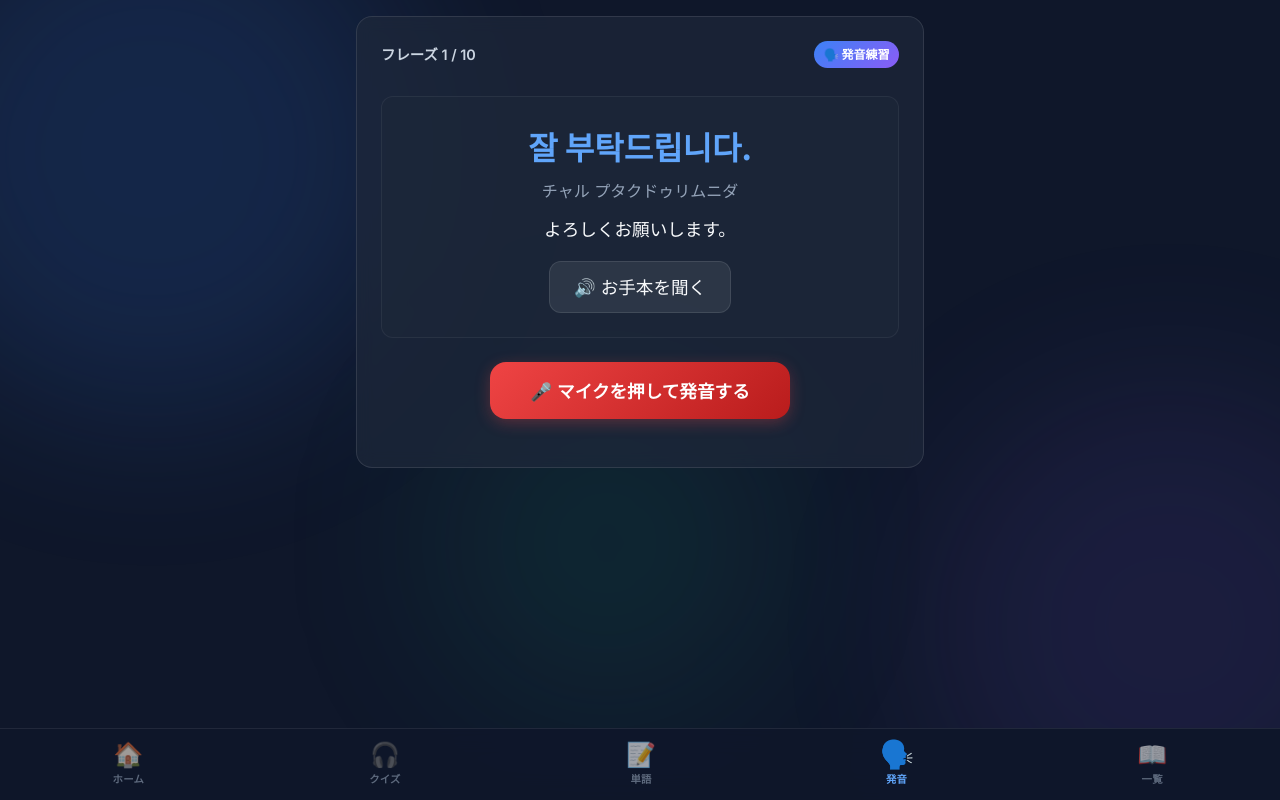
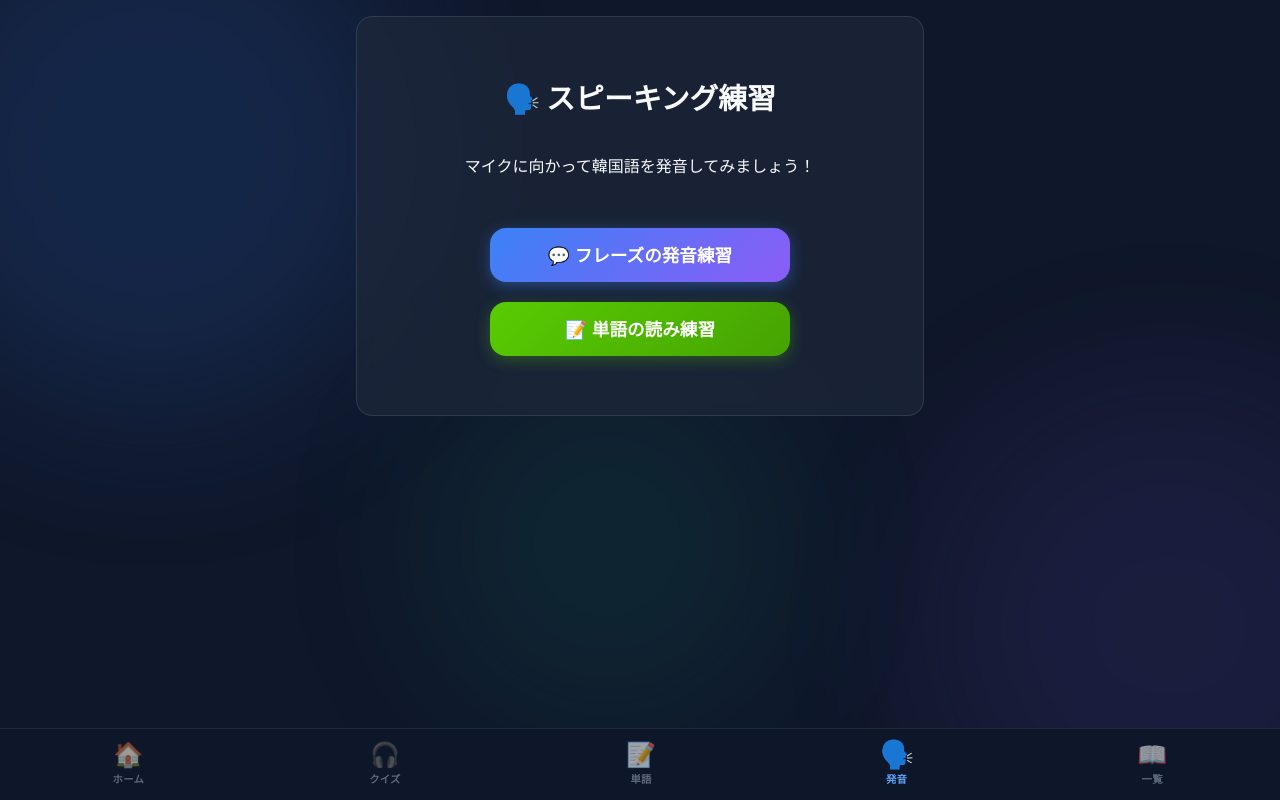
Before and after one commit to yoshifumi0125/hellotalk-korean-phrases, a React (Vite) app: page / in a window 1280 px wide. Both pictures are taken after a click on the button "🗣️ 発音". Built offline with nearby package versions, Linux system fonts and the light colour scheme.

Commit message:
feat: add word reading speaking practice mode

```diff
--- a/src/components/SpeakingComponent.jsx
+++ b/src/components/SpeakingComponent.jsx
@@ -1,44 +1,55 @@
-import React, { useState, useEffect, useMemo } from 'react';
+import React, { useState, useEffect } from 'react';
 import phrasesData from '../data/phrases.json';
+import levelsData from '../data/levels.json';
 
 const SpeakingComponent = () => {
+    const [speakingMode, setSpeakingMode] = useState(null); // 'phrase' | 'word'
     const [questions, setQuestions] = useState([]);
     const [currentIndex, setCurrentIndex] = useState(0);
     const [isRecording, setIsRecording] = useState(false);
     const [userScript, setUserScript] = useState('');
-    const [feedback, setFeedback] = useState(null); // 'correct' | 'wrong' | null
+    const [feedback, setFeedback] = useState(null);
     const [recognitionSupported, setRecognitionSupported] = useState(true);
+    const [score, setScore] = useState(0);
 
     const SpeechRecognition = window.SpeechRecognition || window.webkitSpeechRecognition;
 
     useEffect(() => {
         if (!SpeechRecognition) {
             setRecognitionSupported(false);
-            return;
         }
+    }, [SpeechRecognition]);
 
-        // シャッフルして10問セットを作る
+    const startPhraseMode = () => {
         const shuffled = [...phrasesData.phrases].sort(() => 0.5 - Math.random());
         setQuestions(shuffled.slice(0, 10));
-    }, [SpeechRecognition]);
+        setSpeakingMode('phrase');
+        setCurrentIndex(0);
+        setScore(0);
+        setUserScript('');
+        setFeedback(null);
+    };
+
+    const startWordMode = () => {
+        const shuffled = [...levelsData.wordQuiz].sort(() => 0.5 - Math.random());
+        setQuestions(shuffled.slice(0, 10));
+        setSpeakingMode('word');
+        setCurrentIndex(0);
+        setScore(0);
+        setUserScript('');
+        setFeedback(null);
+    };
 
     if (!recognitionSupported) {
         return (
             <div className="quiz-container start-screen">
                 <h2>🗣️ スピーキングモード</h2>
-                <p>大変申し訳ありません。お使いのブラウザは音声認識機能（マイク入力）をサポートしていません。</p>
+                <p>お使いのブラウザは音声認識機能をサポートしていません。</p>
                 <p>Google Chrome または 最新のSafariをご利用ください。</p>
             </div>
         );
     }
 
-    if (questions.length === 0) {
-        return <div className="quiz-container">読み込み中...</div>;
-    }
-
-    const currentPhrase = questions[currentIndex];
-
-    // 発音記号や空白を除外して比較しやすくする関数
     const normalizeString = (str) => {
         return str.replace(/[!?.,\s]/g, '').trim();
     };
@@ -67,12 +78,13 @@ const SpeakingComponent = () => {
             const transcript = event.results[0][0].transcript;
             setUserScript(transcript);
 
-            // 正誤判定
-            const target = normalizeString(currentPhrase.ko);
+            const currentItem = questions[currentIndex];
+            const target = normalizeString(currentItem.ko);
             const spoken = normalizeString(transcript);
 
             if (spoken === target || spoken.includes(target) || target.includes(spoken)) {
                 setFeedback('correct');
+                setScore(prev => prev + 1);
             } else {
                 setFeedback('wrong');
             }
@@ -99,32 +111,84 @@ const SpeakingComponent = () => {
             setUserScript('');
             setFeedback(null);
         } else {
-            // クイズ終了したら再度シャッフルしてリスタート
-            const shuffled = [...phrasesData.phrases].sort(() => 0.5 - Math.random());
-            setQuestions(shuffled.slice(0, 10));
-            setCurrentIndex(0);
-            setUserScript('');
-            setFeedback(null);
+            // 結果画面を表示するため speakingMode を 'result' に
+            setSpeakingMode('result');
         }
     };
+
+    // ======== モード選択画面 ========
+    if (speakingMode === null) {
+        return (
+            <div className="quiz-container start-screen">
+                <h2>🗣️ スピーキング練習</h2>
+                <p>マイクに向かって韓国語を発音してみましょう！</p>
+                <div className="word-quiz-modes">
+                    <button className="start-btn" onClick={startPhraseMode}>
+                        💬 フレーズの発音練習
+                    </button>
+                    <button className="start-btn reverse-btn" onClick={startWordMode}>
+                        📝 単語の読み練習
+                    </button>
+                </div>
+            </div>
+        );
+    }
+
+    // ======== 結果画面 ========
+    if (speakingMode === 'result') {
+        const percentage = Math.round((score / 10) * 100);
+        return (
+            <div className="quiz-container result-screen">
+                <h2>スピーキング結果</h2>
+                <div className="score-display">
+                    <span className="score-number">{score}</span> / 10
+                </div>
+                <p className="result-message">
+                    {score === 10 ? "パーフェクト！🎉" : score >= 8 ? "素晴らしい発音です！✨" : score >= 5 ? "いい調子です！👍" : "もっと練習しましょう！💪"}
+                </p>
+                <div className="word-quiz-modes">
+                    <button className="start-btn" onClick={startPhraseMode}>💬 フレーズをもう一度</button>
+                    <button className="start-btn reverse-btn" onClick={startWordMode}>📝 単語をもう一度</button>
+                    <button className="start-btn back-btn" onClick={() => setSpeakingMode(null)}>モード選択に戻る</button>
+                </div>
+            </div>
+        );
+    }
+
+    // ======== プレイ画面 ========
+    if (questions.length === 0) {
+        return <div className="quiz-container">読み込み中...</div>;
+    }
+
+    const currentItem = questions[currentIndex];
+    const isWordMode = speakingMode === 'word';
 
     return (
         <div className="quiz-container speaking-container">
             <div className="quiz-header">
-                <span className="question-count">フレーズ {currentIndex + 1} / 10</span>
-                <span className="mode-badge">🗣️ 発音練習</span>
+                <span className="question-count">
+                    {isWordMode ? '📝' : '💬'} {currentIndex + 1} / 10
+                </span>
+                <span className="current-score">正解: {score}</span>
+            </div>
+
+            {/* プログレスバー */}
+            <div className="progress-bar-container">
+                <div className="progress-bar-fill" style={{ width: `${(currentIndex / 10) * 100}%` }}></div>
             </div>
 
             <div className="phrase-display">
-                <h2 className="speaking-korean">{currentPhrase.ko}</h2>
-                <p className="speaking-kana">{currentPhrase.kana}</p>
-                <p className="speaking-ja">{currentPhrase.ja}</p>
+                <h2 className="speaking-korean">{currentItem.ko}</h2>
+                <p className="speaking-kana">{currentItem.kana}</p>
+                <p className="speaking-ja">{currentItem.ja}</p>
+                {!isWordMode && currentItem.audioPath && (
                     <button
                         className="replay-btn small-margin"
-                    onClick={() => playAudio(currentPhrase.audioPath)}
+                        onClick={() => playAudio(currentItem.audioPath)}
                     >
                         🔊 お手本を聞く
                     </button>
+                )}
             </div>
 
             <div className="recording-area">
@@ -133,29 +197,35 @@ const SpeakingComponent = () => {
                     onClick={startRecording}
                     disabled={isRecording}
                 >
-                    {isRecording ? "🎙️ 音声を聞き取っています..." : "🎤 マイクを押して発音する"}
+                    {isRecording ? "🎙️ 聞き取り中..." : "🎤 タップして発音する"}
                 </button>
             </div>
 
             {userScript && (
                 <div className={`feedback-area ${feedback}`}>
-                    <p className="user-spoken-label">あなたが発音した内容：</p>
+                    <p className="user-spoken-label">あなたの発音：</p>
                     <p className="user-spoken-text">{userScript}</p>
-
                     <div className="feedback-result">
                         {feedback === 'correct' ? (
-                            <h3 className="correct-text">🎉 素晴らしい！通じます！</h3>
+                            <h3 className="correct-text">🎉 通じます！</h3>
                         ) : (
-                            <h3 className="wrong-text">惜しい！もう一度試してみましょう。</h3>
+                            <h3 className="wrong-text">惜しい！もう一度！</h3>
                         )}
                     </div>
                 </div>
             )}
 
             {feedback && (
-                <button className="next-btn speaking-next" onClick={handleNext}>
-                    {currentIndex < questions.length - 1 ? "次のフレーズへ ➔" : "最初からやり直す ➔"}
+                <div style={{ display: 'flex', gap: '0.75rem', marginTop: '0.5rem' }}>
+                    {feedback === 'wrong' && (
+                        <button className="next-btn back-btn" style={{ flex: 1 }} onClick={startRecording}>
+                            🔄 もう一度
                         </button>
+                    )}
+                    <button className="next-btn speaking-next" style={{ flex: 1 }} onClick={handleNext}>
+                        {currentIndex < questions.length - 1 ? "次へ ➔" : "結果を見る ➔"}
+                    </button>
+                </div>
             )}
         </div>
     );
```
Lines whose indentation alone changed are shown as unchanged.
